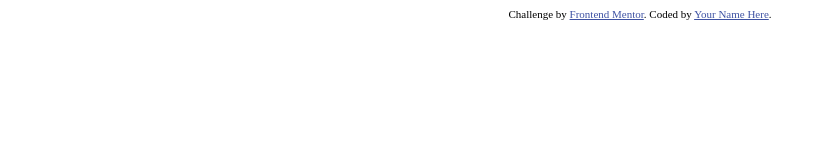
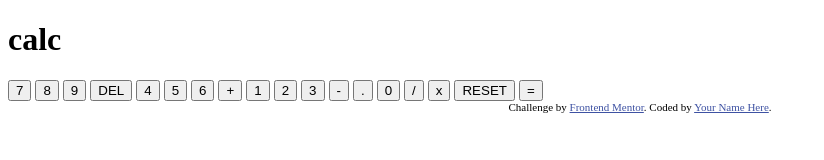
Before and after one commit to dialejo24/calculator-app, a plain HTML site: page index.html in a window 1280 px wide. Shown: the whole page, without its empty margins (0-824 px from the left). Drawn offline with Linux system fonts and the light colour scheme.

Commit message:
html skeleton completed

```diff
--- a/CSS/style.css
+++ b/CSS/style.css
@@ -0,0 +1,6 @@
+.attribution {
+    font-size: 11px; text-align: center;
+}
+.attribution a {
+    color: hsl(228, 45%, 44%);
+}
--- a/index.html
+++ b/index.html
@@ -11,13 +11,42 @@
   <title>Frontend Mentor | Calculator app</title>
 
   <!-- Feel free to remove these styles or customise in your own stylesheet 👍 -->
-  <style>
-    .attribution { font-size: 11px; text-align: center; }
-    .attribution a { color: hsl(228, 45%, 44%); }
-  </style>
+
 </head>
 <body>
+  <div class="container">
+    <div class="calculator">
+      <header>
+        <h1>calc</h1>
+      </header>
 
+      <div class="calc-display">
+        <p class="display-result"></p>
+        <p class="display-input"></p>
+      </div>
+
+      <main class="grid-buttons">
+        <button data-key="7" class="btn">7</button>
+        <button data-key="8" class="btn">8</button>
+        <button data-key="9" class="btn">9</button>
+        <button data-key="del" class="btn">DEL</button>
+        <button data-key="4" class="btn">4</button>
+        <button data-key="5" class="btn">5</button>
+        <button data-key="6" class="btn">6</button>
+        <button data-key="+" class="btn">+</button>
+        <button data-key="1" class="btn">1</button>
+        <button data-key="2" class="btn">2</button>
+        <button data-key="3" class="btn">3</button>
+        <button data-key="-" class="btn">-</button>
+        <button data-key="." class="btn">.</button>
+        <button data-key="0" class="btn">0</button>
+        <button data-key="/" class="btn">/</button>
+        <button data-key="x" class="btn">x</button>
+        <button data-key="reset" class="btn">RESET</button>
+        <button data-key="=" class="btn">=</button>
+      </main>
+    </div>
+  </div>
 
 
   <div class="attribution">
```
